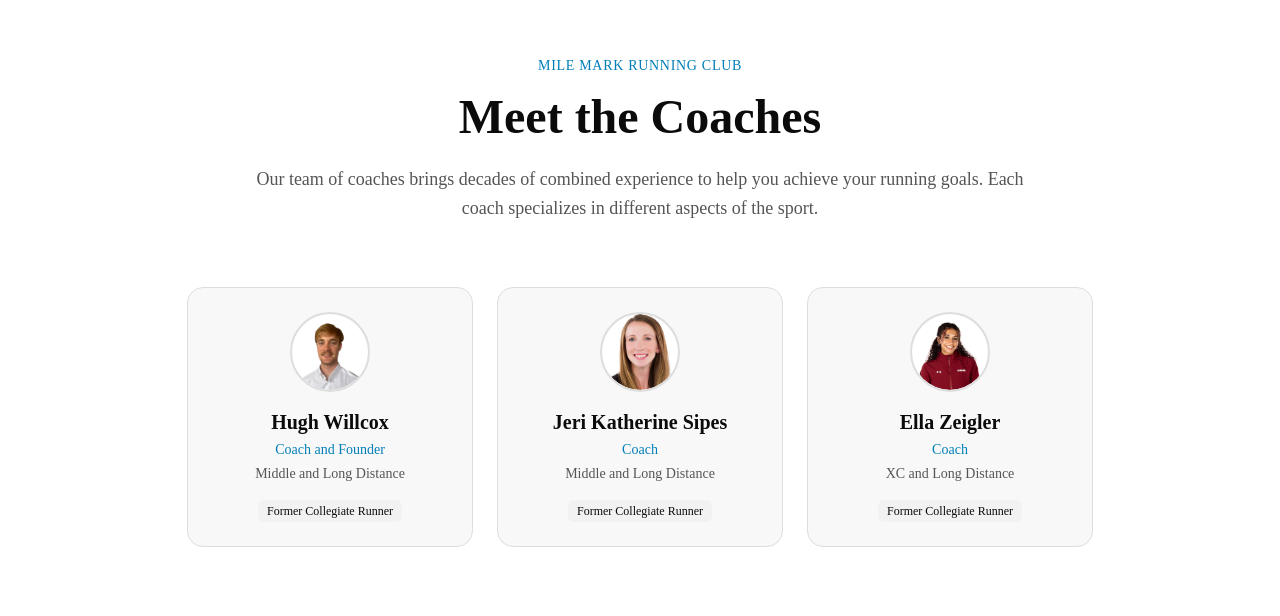
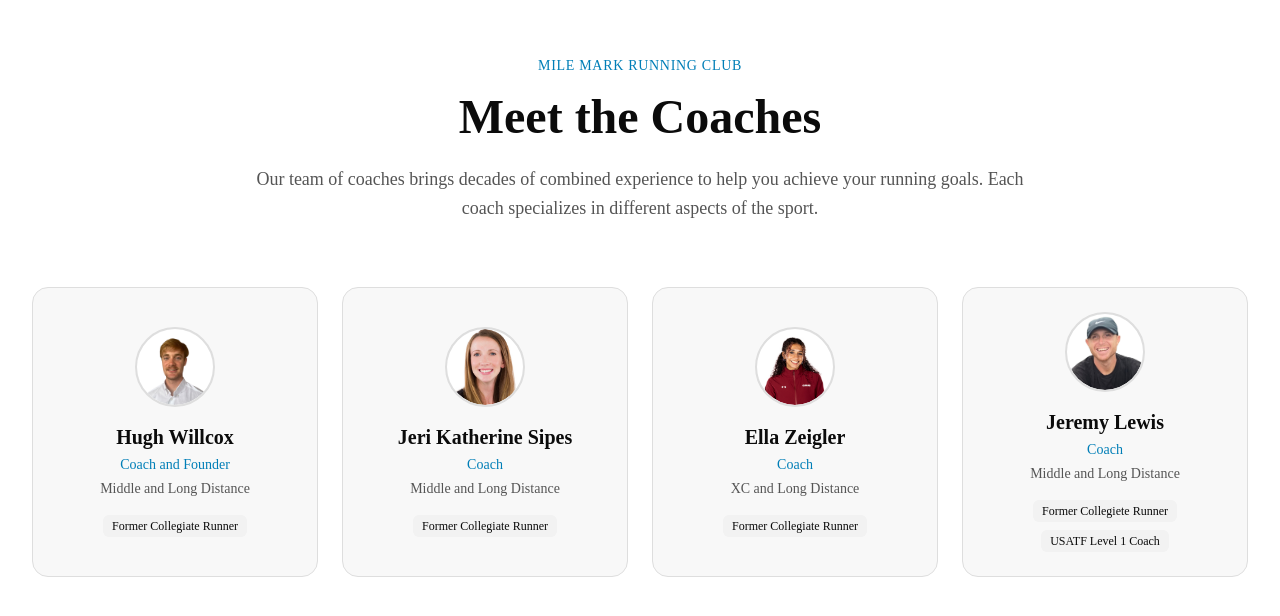
Before and after one commit to jwdaw/MileMarkRunning, a Next.js app: page / in a window 1280 px wide. Shown: the part 1926-2542 px from the top of the page. Built offline with nearby package versions, Linux system fonts and the light colour scheme.

Commit message:
added Jeremy Lewis to coaches section

```diff
--- a/components/team-section.tsx
+++ b/components/team-section.tsx
@@ -39,6 +39,19 @@ const teamMembers = [
       "Coach Ella ran cross country and track and field for the University of South Carolina (with Coach Willcox!) from 2022-2026. She ran any distance from the 1500m through the 6k XC, but primarily ran the 1500m and 5k. She holds Top 10 program marks in both respective events.",
       "She was a counselor at the Gamecock XC Camp and frequently volunteers at Heathwood Hall to assist Coach Willcox.",
       "Her favorite event to run is the Mile, and her favorite event to coach is the 3200m!",
+    ],
+  },
+  {
+    name: "Jeremy Lewis",
+    role: "Coach",
+    specialty: "Middle and Long Distance",
+    initials: "JL",
+    achievements: ["Former Collegiete Runner", "USATF Level 1 Coach"],
+    profile_img: "/jeremy_photo.jpeg",
+    bio: [
+      "Coach Lewis competed at High Point University (mid-distance), is a USATF Level 1 Coach, and is pursuing a doctorate at the University of South Carolina studying sport psychology.",
+      "With over 10 years of experience, he currently coaches boys cross country and leads the distance track and field program at Lexington High School.",
+      "While the 800m is his favorite event, he works with 400m-5000m, cross country, and road racing athletes. Additionally, he offers mental performance training that helps athletes build confidence to reach peak performance.",
     ],
   },
 ];
@@ -86,7 +99,7 @@ export function TeamSection() {
                 onClick={() =>
                   member.bio.length > 0 && setSelectedMember(member)
                 }
-                className={`group relative bg-card rounded-2xl p-6 border border-border hover:border-primary/50 transition-all duration-300 w-full sm:w-[calc(50%-12px)] lg:w-[calc(25%-18px)] ${member.bio.length > 0 ? "cursor-pointer" : ""}`}
+                className={`group relative flex flex-col justify-center bg-card rounded-2xl p-6 border border-border hover:border-primary/50 transition-all duration-300 w-full sm:w-[calc(50%-12px)] lg:w-[calc(25%-18px)] ${member.bio.length > 0 ? "cursor-pointer" : ""}`}
               >
                 {/* Avatar */}
                 <div className="w-20 h-20 mx-auto rounded-full bg-secondary border-2 border-border group-hover:border-primary transition-colors flex items-center justify-center mb-4 overflow-hidden">
```
Also changed, not shown: public/jeremy_photo.jpeg (added).
